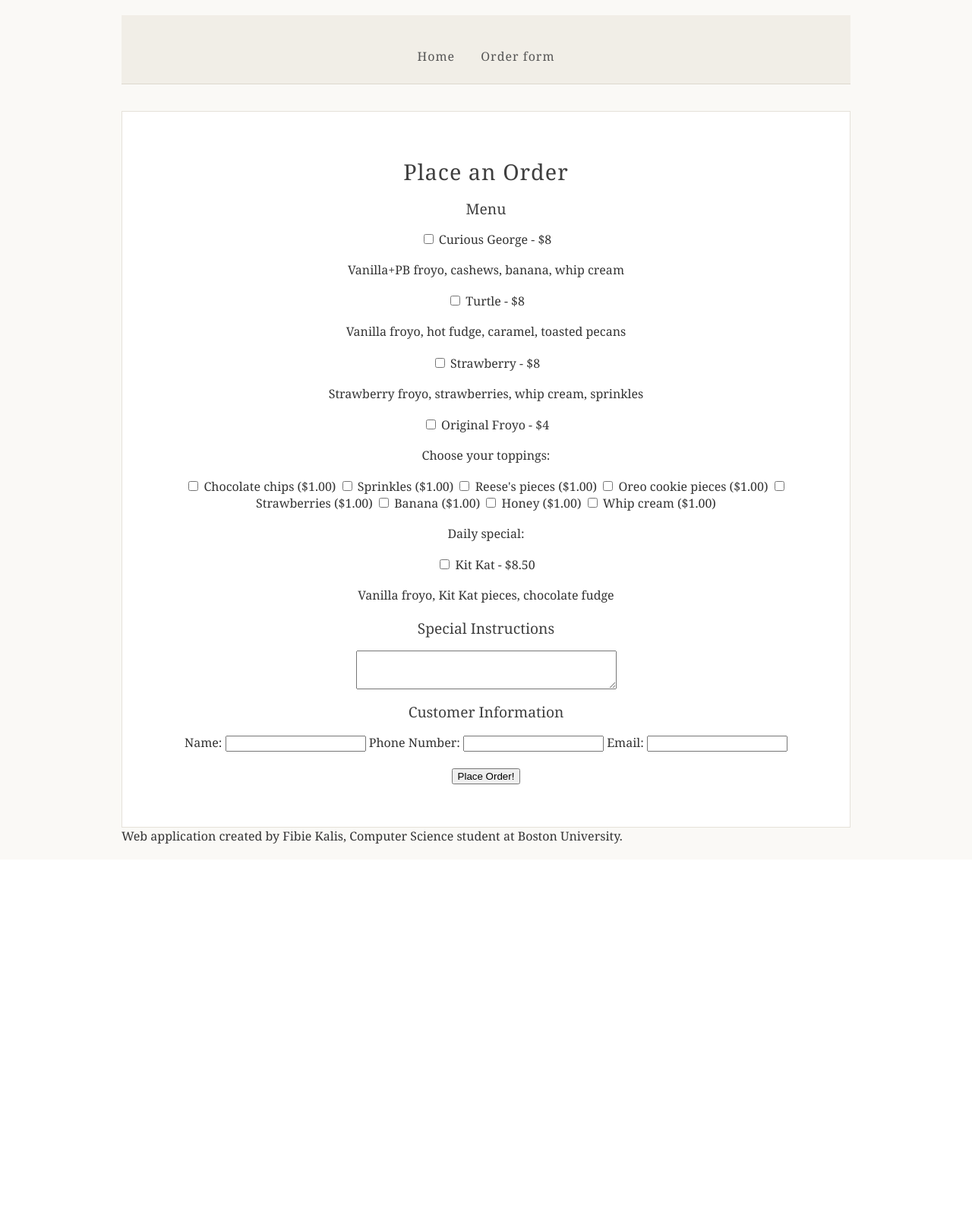
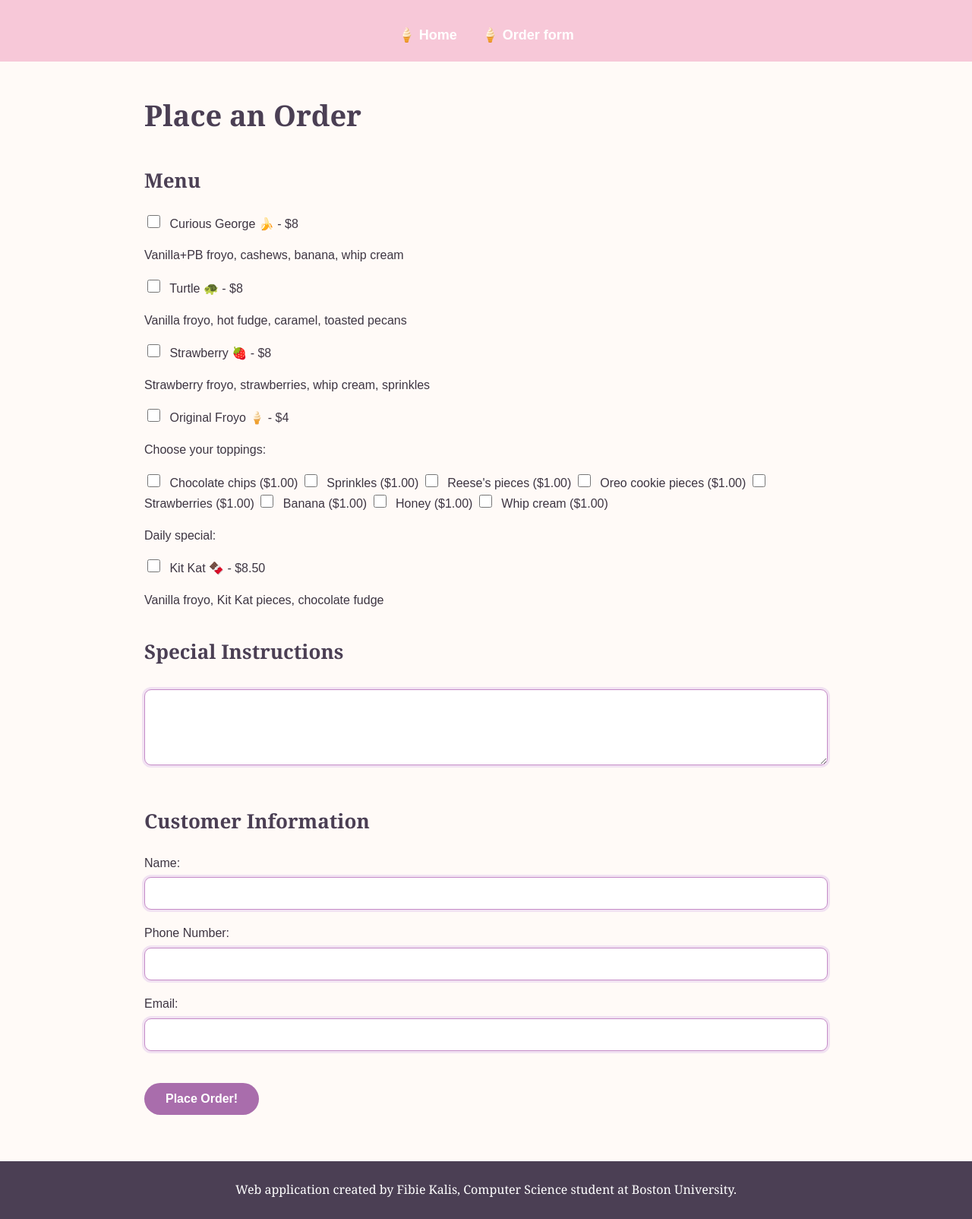
Before and after one commit to fibiekalis/cs412, a Django app: page /restaurant/order in a window 1280 px wide. Shown: the whole page at 76% size. Before the commit the page ends 1110 px from the top, so only its background shows below. Run offline with Django 5.2, Linux system fonts and the light colour scheme.

Commit message:
Created a new styles.css file (with generative AI - encouraged) and linked it to base.html. Added icons for the website and corrected the readytime to only include time, not time and date for cleaner look.

```diff
--- a/restaurant/templates/restaurant/base.html
+++ b/restaurant/templates/restaurant/base.html
@@ -6,16 +6,16 @@
       {% load static %}
       <html>
            <head>
-                <title> Froyo World! </title>
-                <link rel="stylesheet" href="{% static 'A1.css' %}">
+                <title> Froyo World!🍦 </title>
+                <link rel="stylesheet" href="{% static 'A2.css' %}">
            </head>
 
            <body>
            <header>
 
                 <nav>
-                     <li><a href="{% url 'main' %}">Home</a></li>
-                     <li><a href="{% url 'show_form' %}">Order form</a></li>
+                     <a href="{% url 'main' %}">🍦 Home</a>
+                     <a href="{% url 'show_form' %}">🍦 Order form</a>
 
                 </nav>
            </header>
--- a/restaurant/templates/restaurant/main.html
+++ b/restaurant/templates/restaurant/main.html
@@ -9,7 +9,7 @@
 {% block content %}
 
 <h1>Welcome!</h1>
-<h2>Order online:</h2>
+<h2>Order online now 🌟 </h2>
 <h2>Frozen yoghurt, sundaes, and extra toppings!</h2>
 
 <img src="{{ main_image }}" alt="Froyo" width="400">   <!-- image sent from views.py-->
--- a/restaurant/templates/restaurant/order.html
+++ b/restaurant/templates/restaurant/order.html
@@ -16,28 +16,28 @@
     <!-- Item 1 -->
     <div>
        <input type="checkbox" name="items" value="Curious George">
-       Curious George - $8
+       Curious George 🍌 - $8
        <p>Vanilla+PB froyo, cashews, banana, whip cream</p>
     </div>
 
     <!-- Item 2 -->
     <div>
         <input type="checkbox" name="items" value="Turtle">
-        Turtle - $8
+        Turtle 🐢 - $8
         <p>Vanilla froyo, hot fudge, caramel, toasted pecans</p>
      </div>
 
      <!-- Item 3 -->
      <div>
         <input type="checkbox" name="items" value="Strawberry">
-        Strawberry - $8
+        Strawberry 🍓 - $8
         <p>Strawberry froyo, strawberries, whip cream, sprinkles</p>
      </div>
 
      <!-- Item 4 -->
      <div>
         <input type="checkbox" name="items" value="Original Froyo">
-        Original Froyo - $4
+        Original Froyo 🍦 - $4
 
         <br>
         <p>Choose your toppings:</p>
--- a/restaurant/views.py
+++ b/restaurant/views.py
@@ -25,31 +25,31 @@ def main(request):
 
     # List of specials that can be selected for the daily special based on the day of the week
 specials = [
-    {   'name': 'Kit Kat',
+    {   'name': 'Kit Kat 🍫 ',
         'price': '8.50',
         'info': 'Vanilla froyo, Kit Kat pieces, chocolate fudge'},
 
-    {   'name': 'Birthday cake',
+    {   'name': 'Birthday cake 🧁 ',
         'price': '8.50',
         'info': 'Vanilla froyo, sprinkles, birthday cake pieces, whip cream'},
 
-    {   'name': 'Smore',
+    {   'name': 'Smore 🏕️ ',
         'price': '8.50',
         'info': 'Vanilla froyo, mini marshmallows, chocolate chips, graham crackers'},
 
-    {   'name': 'Caramel Apple',
+    {   'name': 'Caramel Apple 🍏 ',
         'price': '8.50',
         'info': 'Vanilla froyo, apple pieces, caramel, cinnamon'},
 
-    {   'name': 'Peanut butter',
+    {   'name': 'Peanut butter 🥜 ',
         'price': '8.50',
         'info': 'Chocolate froyo, peanut butter, Reeses pieces'},
 
-    {   'name': 'Berry',
+    {   'name': 'Berry 🫐 ',
         'price': '8.50',
         'info': 'Mixed berry froyo, strawberries, blueberries, honey'},
 
-    {   'name': 'Mint chip',
+    {   'name': 'Mint chip 🍃 ',
         'price': '8.50',
         'info': 'Mint chip froyo, chocolate chips, chocolate fudge, Oreo cookie pieces'},
 ]
@@ -109,6 +109,7 @@ def submit(request):
         # Random minutes between 30-60
         random_min = random.randint(30,60)
         readytime = ctime + (random_min * 60)
+        readytime = time.strftime('%I:%M %p', time.localtime(readytime))
 
         # Create context variables for use in template
         context = {
@@ -119,6 +120,7 @@ def submit(request):
             'toppings': toppings,
             'special_instructions': special_instructions,
             'total_price': total_price,
-            'readytime': time.ctime(readytime),
+            'readytime': readytime,
+
         }
         return render(request, template_name, context)
--- /dev/null
+++ b/static/A2.css
@@ -0,0 +1,272 @@
+/* General page styling */
+
+body {
+    margin: 0;
+    padding: 0;
+    background-color: #fffaf7;
+    color: #3d3542;
+    font-family: Arial, sans-serif;
+    line-height: 1.6;
+    }
+
+    /* Header */
+
+    header {
+    background-color: #f7c8d8;
+    padding: 20px 40px;
+    text-align: center;
+    }
+
+    header h1 {
+    margin: 0;
+    color: #3d3542;
+    font-family: Georgia, serif;
+    font-size: 32px;
+    }
+
+    nav {
+    margin-top: 12px;
+    }
+
+    nav a {
+    color: #3d3542;
+    text-decoration: none;
+    margin: 0 14px;
+    font-weight: bold;
+    font-size: 18px;
+    transition: 0.2s ease;
+    }
+
+    nav a {
+    color: #ffffff;
+    }
+
+    /* Main content */
+
+    main {
+    max-width: 900px;
+    margin: 40px auto;
+    padding: 0 25px;
+    }
+
+    h1, h2, h3 {
+    font-family: Georgia, serif;
+    color: #4b3f54;
+    }
+
+    h1 {
+    font-size: 38px;
+    margin-bottom: 25px;
+    }
+
+    h2 {
+    font-size: 26px;
+    margin-top: 35px;
+    }
+
+    h3 {
+    font-size: 20px;
+    }
+
+    /* Menu */
+
+    .menu-item {
+    background-color: #ffffff;
+    border: 2px solid #f1d9e2;
+    border-radius: 14px;
+    padding: 18px 20px;
+    margin: 15px 0;
+    transition: 0.2s ease;
+    }
+
+    .menu-item {
+    border-color: #d7bde2;
+    transform: translateY(-2px);
+    }
+
+    .menu-item label {
+    font-weight: bold;
+    cursor: pointer;
+    }
+
+    .menu-item p {
+    margin: 8px 0 0 25px;
+    color: #6b6170;
+    }
+
+    /* Checkboxes */
+
+    input[type="checkbox"],
+    input[type="radio"] {
+    accent-color: #c58bc7;
+    width: 17px;
+    height: 17px;
+    margin-right: 8px;
+    }
+
+    /* Form fields */
+
+    input[type="text"],
+    input[type="email"],
+    input[type="tel"],
+    textarea {
+    width: 100%;
+    box-sizing: border-box;
+    padding: 12px 14px;
+    margin-top: 6px;
+    margin-bottom: 18px;
+    border: 1px solid #d8cbd8;
+    border-radius: 9px;
+    background-color: #ffffff;
+    color: #3d3542;
+    font-size: 15px;
+    }
+
+    input[type="text"],
+    input[type="email"],
+    input[type="tel"],
+    textarea {
+    outline: none;
+    border-color: #c58bc7;
+    box-shadow: 0 0 0 3px #f1e2f2;
+    }
+
+    textarea {
+    min-height: 100px;
+    resize: vertical;
+    }
+
+    /* Form sections */
+
+    .form-section {
+    background-color: #fff;
+    border-radius: 16px;
+    padding: 25px;
+    margin: 25px 0;
+    border: 1px solid #f0dfe7;
+    }
+
+    .form-section label {
+    font-weight: 600;
+    }
+
+    /* Daily special */
+
+    .daily-special {
+    background-color: #e8f3df;
+    border: 2px solid #c8dfb8;
+    border-radius: 14px;
+    padding: 20px;
+    margin: 20px 0;
+    }
+
+    .daily-special h3 {
+    margin-top: 0;
+    }
+
+    /* Buttons */
+
+    input[type="submit"],
+    button {
+    background-color: #c58bc7;
+    color: white;
+    border: none;
+    border-radius: 25px;
+    padding: 12px 28px;
+    font-size: 16px;
+    font-weight: bold;
+    cursor: pointer;
+    transition: 0.2s ease;
+    }
+
+    input[type="submit"],
+    button {
+    background-color: #a96dac;
+    transform: translateY(-1px);
+    }
+
+    /* Order Now button */
+
+    .order-button {
+    display: inline-block;
+    background-color: #f19c79;
+    color: white;
+    text-decoration: none;
+    padding: 13px 28px;
+    border-radius: 25px;
+    font-weight: bold;
+    margin-top: 15px;
+    }
+
+    .order-button {
+    background-color: #df805c;
+    }
+
+    /* Confirmation page */
+
+    .confirmation {
+    background-color: #ffffff;
+    border-radius: 18px;
+    padding: 35px;
+    border: 1px solid #f0dfe7;
+    box-shadow: 0 5px 20px rgba(75, 63, 84, 0.08);
+    }
+
+    .confirmation .total {
+    background-color: #fff0d9;
+    border-radius: 12px;
+    padding: 15px 20px;
+    font-size: 20px;
+    font-weight: bold;
+    margin-top: 25px;
+    }
+
+    .confirmation .ready-time {
+    background-color: #e8f3df;
+    border-radius: 12px;
+    padding: 15px 20px;
+    margin-top: 15px;
+    }
+
+    /* Footer */
+
+    footer {
+    margin-top: 60px;
+    padding: 25px;
+    background-color: #4b3f54;
+    color: white;
+    text-align: center;
+    font-family: Georgia, serif;
+    }
+
+    footer p {
+    margin: 0;
+    }
+
+    /* Mobile */
+
+    @media (max-width: 600px) {
+
+    header {
+        padding: 18px 20px;
+    }
+
+    main {
+        margin: 25px auto;
+        padding: 0 15px;
+    }
+
+    h1 {
+        font-size: 30px;
+    }
+
+    nav a {
+        margin: 0 7px;
+    }
+
+    .form-section,
+    .confirmation {
+        padding: 20px;
+    }
+
+    }
```
